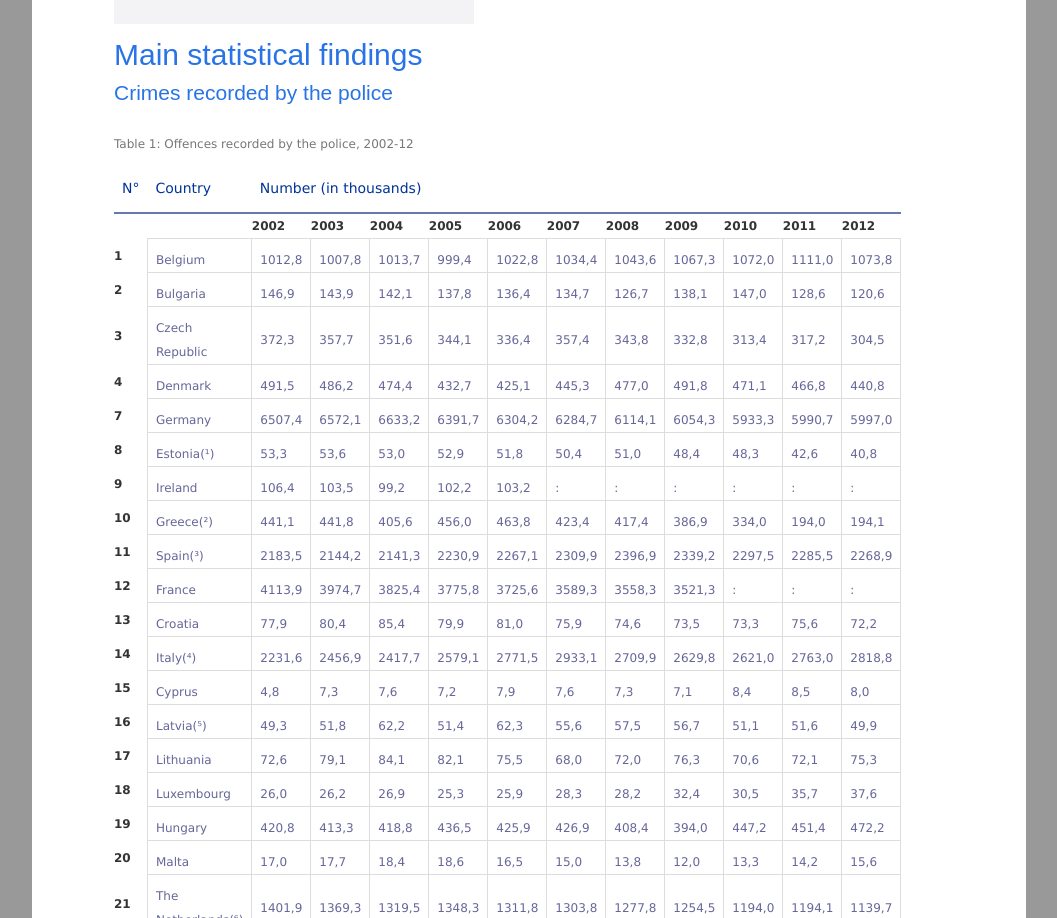
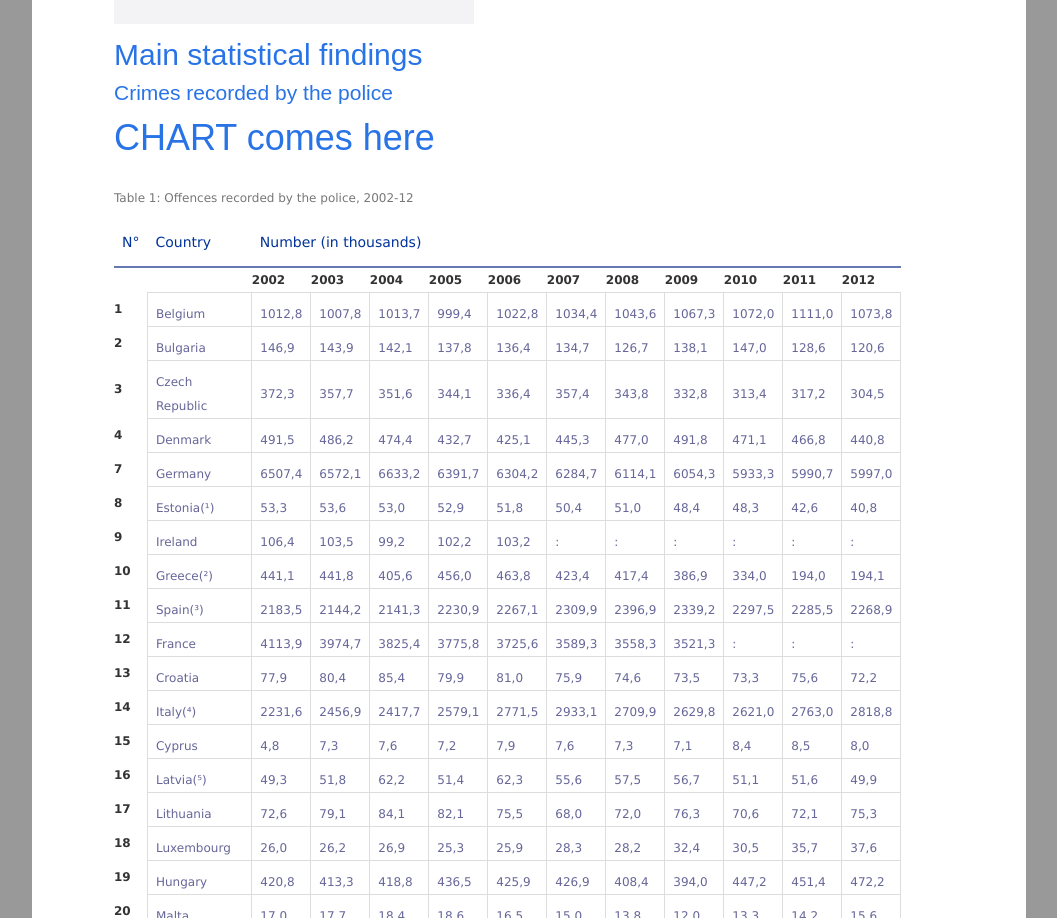
Before and after one commit to Buidlor/Crime-Report-Javascript-Graph, a website built with Vite: page index.html in a window 1280 px wide. Shown: the part 1335-2253 px from the top of the page, without its empty margins (111-1168 px from the left). Built offline with nearby package versions, Linux system fonts and the light colour scheme; files whose address does not match are found by name.

Commit message:
found the position to place chart 1

```diff
--- /dev/null
+++ b/graphs.js
@@ -0,0 +1,11 @@
+console.log("hellooooo")
+
+//const parentTable1 = document.getElementById("mw-content-text")
+const table1 = document.getElementById("table1")
+const parent1 = table1.parentNode
+const chartDiv1 = document.createElement('div')
+chartDiv1.id = 'chart1'
+
+
+parent1.insertBefore(chartDiv1, table1 )
+document.getElementById('chart1').innerHTML = "<h1>CHART comes here</h1>"
--- a/index.html
+++ b/index.html
@@ -2062,6 +2062,8 @@
 
     <!--END PAGE-->
   </div>
+
+  <script src="graphs.js"></script>
 </body>
 
 </html>
--- a/package.json
+++ b/package.json
@@ -10,5 +10,8 @@
   },
   "devDependencies": {
     "vite": "^4.0.0"
+  },
+  "dependencies": {
+    "chart.js": "^4.2.0"
   }
 }
```
Also changed, not shown: 1 other file.
